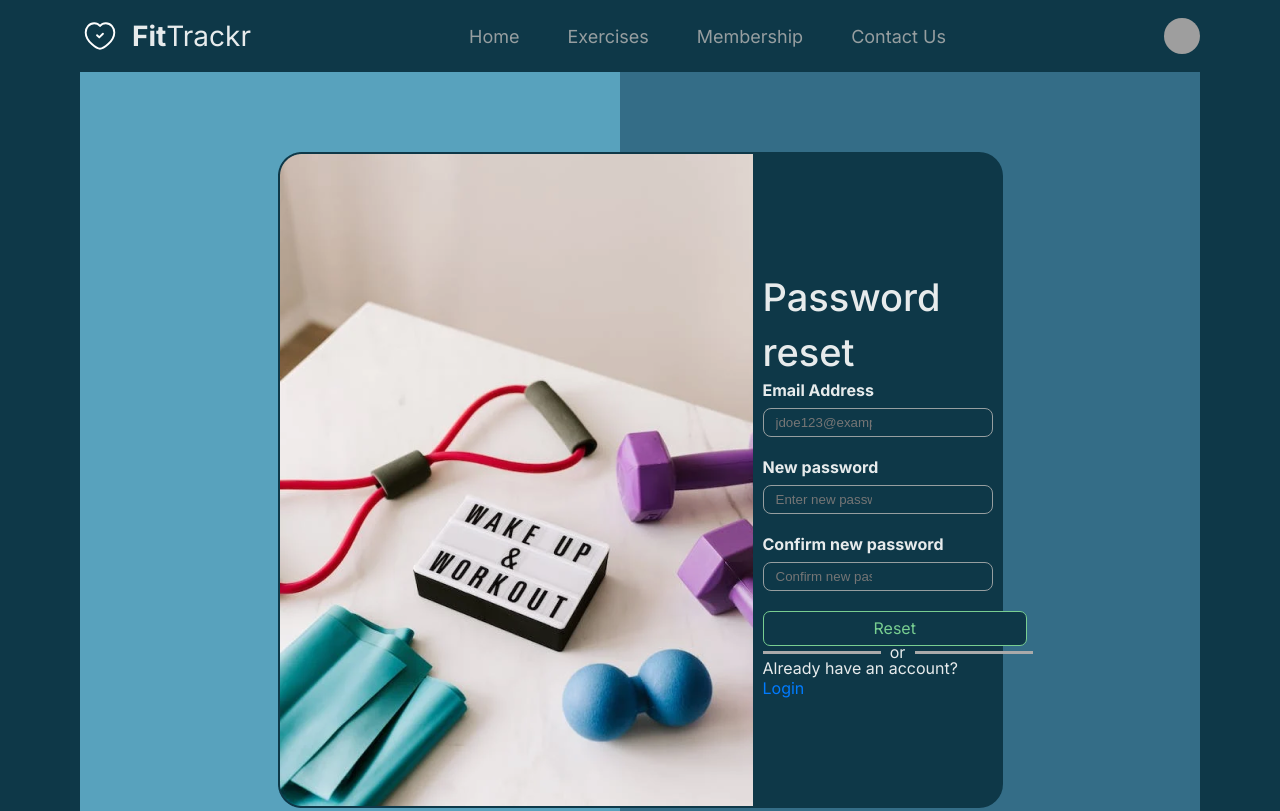
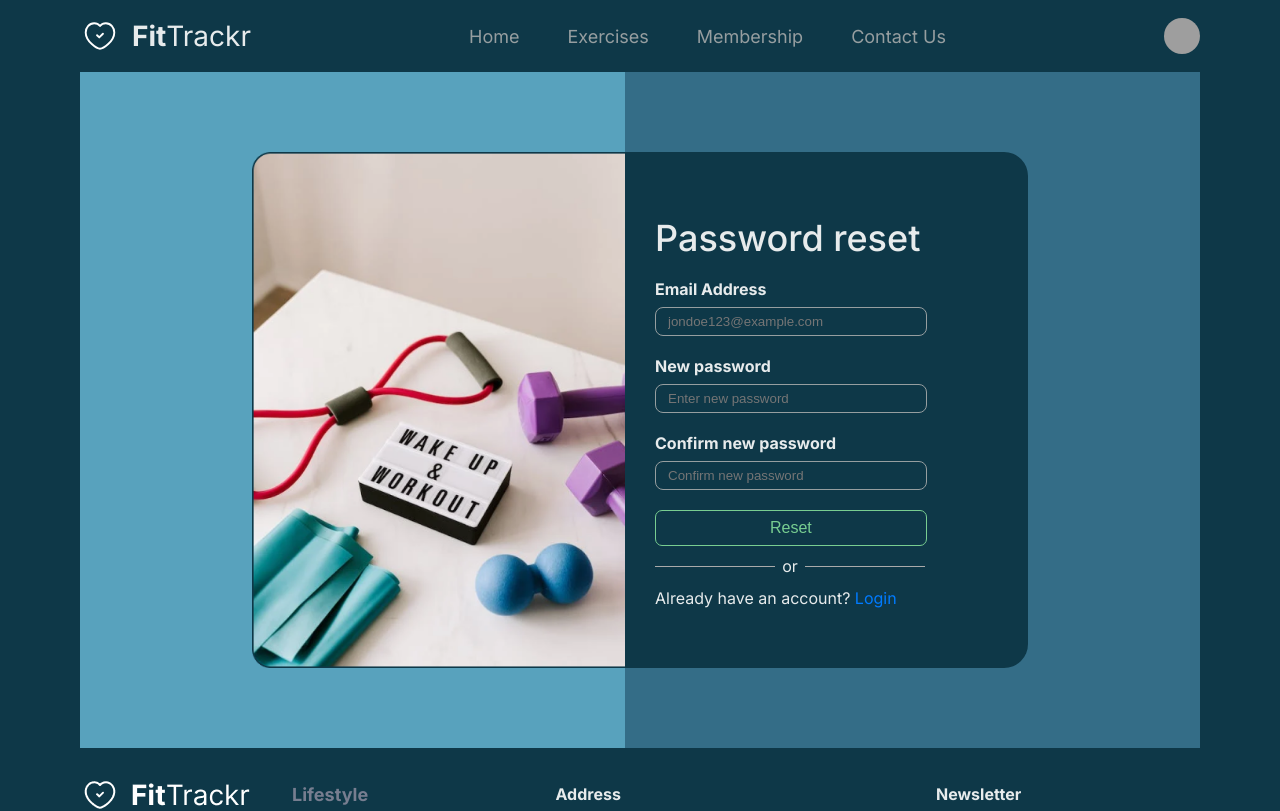
Before and after one commit to Ase020/fitTrackr-client, a React (Vite) app: page /login/password_reset in a window 1280 px wide. Shown: the top 811 px of the page. Built offline with nearby package versions, Linux system fonts and the light colour scheme; grey boxes are pictures that could not be loaded; a web font is replaced by a local one.

Commit message:
Proper reset styling

```diff
--- a/src/pages/password-reset/PasswordReset.jsx
+++ b/src/pages/password-reset/PasswordReset.jsx
@@ -14,22 +14,24 @@ const PasswordReset = () => {
           />
         </div>
 
-        <div className="form-container">
+        <div className="form-re-container">
           <h2>Password reset</h2>
           <form>
-            <div className="form-group">
+            <div className="form-re-group">
               <label htmlFor="email">Email Address</label>
               <input
+                className="that-input"
                 type="email"
                 id="email"
                 name="email"
-                placeholder="jdoe123@example.com"
+                placeholder="jondoe123@example.com"
                 required
               />
             </div>
-            <div className="form-group">
+            <div className="form-re-group">
               <label htmlFor="password">New password</label>
               <input
+                className="that-input"
                 type="password"
                 id="newPassword"
                 name="newPassword"
@@ -37,9 +39,10 @@ const PasswordReset = () => {
                 required
               />
             </div>
-            <div className="form-group">
+            <div className="form-re-group">
               <label htmlFor="confirmNewPassword">Confirm new password</label>
               <input
+                className="that-input"
                 type="password"
                 id="confirmNewPassword"
                 name="confirmNewPassword"
@@ -47,9 +50,9 @@ const PasswordReset = () => {
                 required
               />
             </div>
-            <button type="submit">Reset</button>
+            <button className="reset-btn" type="submit">Reset</button>
           </form>
-          <div id="or">or</div>
+          <div className="or">or</div>
           <p>
             Already have an account?{" "}
             <a className="login" href="/login">
--- a/src/pages/password-reset/password-reset.css
+++ b/src/pages/password-reset/password-reset.css
@@ -10,7 +10,7 @@
     content: "";
     position: absolute;
     top: 0;
-    width: 51.8%;
+    width: 51.32%;
     height: 100%;
 }
 
@@ -27,8 +27,14 @@
 .reset-wrapper {
     position: relative;
     z-index: 1;
+}
+
+.reset-wrapper {
     display: flex;
     align-items: center;
+    justify-content: center;
+    border-radius: 24px;
+    position: relative;
 }
 
 .reset-wrapper::after {
@@ -47,23 +53,26 @@
     border-radius: 24px 0px 0px 24px;
     flex: 1;
     display: flex;
-    border: none;
     justify-content: center;
     align-items: center;
 }
 
 .reset-image-container-image {
     width: 100%;
+    height: 100%;
+    object-fit: contain;
 }
 
-.form-container {
-    width: 250px;
-    height: 450px;
-    padding: 10px;
-    margin-top: 10px;
+.form-re-container {
+    flex: 1;
+    display: flex;
+    flex-direction: column;
+    align-items: flex-start;
+    gap: 15px;
+    padding-left: 30px;
 }
 
-.form-group {
+.form-re-group {
     display: flex;
     flex-direction: column;
     align-items: flex-start;
@@ -75,82 +84,91 @@ label {
     font-weight: bold;
 }
 
-.form-container h2:first-of-type {
+.form-re-container h2:first-of-type {
     color: var(--neutral-100, #E7EBEC);
-    font-size: 38px;
+    font-size: 36px;
     font-style: normal;
     font-weight: 500;
     line-height: 145.023%;
 }
 
-input {
+.that-input {
     display: flex;
     width: 100%;
-    box-sizing: border-box;
-    padding: 6px 120px 6px 12px;
+    padding: 6px 12px;
     justify-content: center;
     align-items: center;
-    gap: 10px;
     background-color: #0e3848;
+    transition: background-color 0.4s ease-in-out;
     border-radius: 8px;
     border: 1px solid var(--neutral-400, #969ea0);
+    box-sizing: border-box;
 }
 
-input:focus {
+.that-input:focus,
+.that-input:not(:placeholder-shown) {
     background-color: #fff;
 }
 
-button {
+
+.reset-btn {
     color: #78ce91;
     background-color: #0e3848;
-    font-family: Inter;
     font-size: 16px;
     font-style: normal;
     font-weight: 400;
     line-height: 145.023%;
     display: flex;
     justify-content: center;
-    padding: 5px 110px;
+    padding: 5px 114px;
     align-items: center;
     gap: 24px;
     border-radius: 7px;
     border: 1px solid var(--signup-color, #78ce91);
 }
 
-button:hover {
+.reset-btn:hover {
     color: #fff;
     background-color: #28bb7b;
+    transition: all 0.5s ease-in;
     cursor: pointer;
     border-color: #fff;
 }
 
-#or {
+.or {
     position: relative;
     width: 270px;
     height: 12px;
     top: 5px;
-    line-height: 2.5px;
+    line-height: 1px;
     text-align: center;
 }
 
-#or::before,
-#or::after {
+.or::before,
+.or::after {
     position: absolute;
-    width: 118px;
-    height: 3px;
+    width: 120px;
+    height: 1px;
     background-color: #aaa;
     content: '';
 }
 
-#or::before {
+.or::before {
     left: 0;
 }
 
-#or::after {
+.or::after {
     right: 0;
 }
 
+.have-account {
+    font-style: italic;
+    font-size: small;
+    color: #969EA0;
+}
+
 .login {
+    font-style: normal;
     color: #007BFF;
 }
 
```
